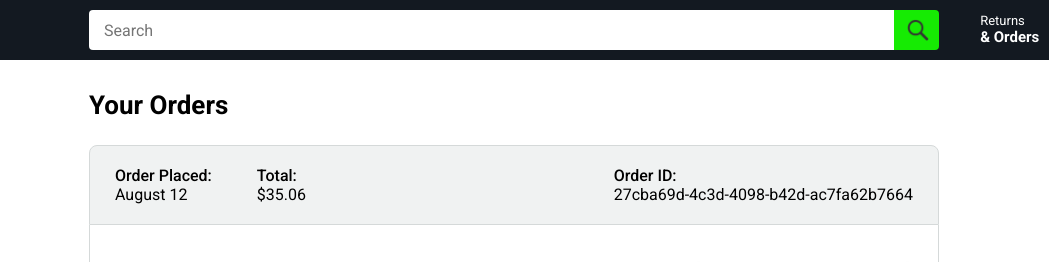
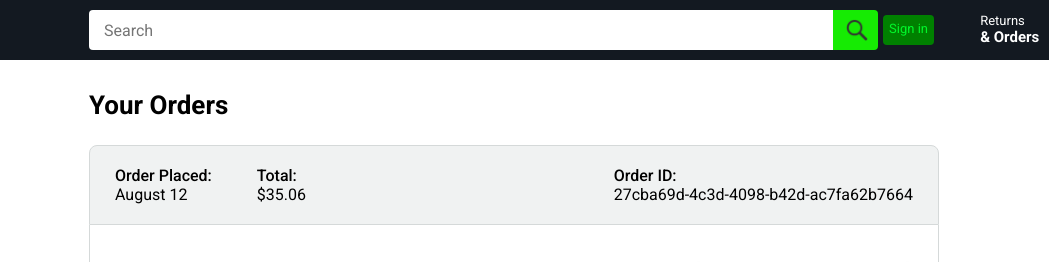
Before and after one commit to Jirotgak/jilo-e-commerce-website, a plain HTML site: page orders.html in a window 1280 px wide. Shown: the top 262 px of the page, 126-1175 px from the left. Drawn offline with Linux system fonts and the light colour scheme.

Commit message:
added signin-button

```diff
--- a/orders.html
+++ b/orders.html
@@ -1,5 +1,6 @@
 <!DOCTYPE html>
 <html>
+
 <head>
   <title>Orders</title>
 
@@ -18,14 +19,13 @@
   <link rel="stylesheet" href="styles/shared/jilo-header.css">
   <link rel="stylesheet" href="styles/pages/orders.css">
 </head>
+
 <body>
   <div class="jilo-header">
     <div class="jilo-header-left-section">
       <a href="jilo.html" class="header-link">
-          <img class="jilo-logo"
-            src="images/jilo-logo-white.png">
-          <img class="jilo-mobile-logo"
-            src="images/jilo-mobile-logo-white.png">
+        <img class="jilo-logo" src="images/jilo-logo-white.png">
+        <img class="jilo-mobile-logo" src="images/jilo-mobile-logo-white.png">
       </a>
     </div>
 
@@ -35,6 +35,9 @@
       <button class="search-button">
         <img class="search-icon" src="images/icons/search-icon.png">
       </button>
+      <div class="sign-in js-sign-in-button header-link">
+        Sign in
+      </div>
     </div>
 
     <div class="jilo-header-right-section">
@@ -187,4 +190,5 @@
     </div>
   </div>
 </body>
+
 </html>
--- a/styles/shared/jilo-header.css
+++ b/styles/shared/jilo-header.css
@@ -96,6 +96,18 @@
   margin-top: 3px;
 }
 
+.sign-in {
+  color: rgb(1, 247, 42);
+  display: block;
+  font-size: 13px;
+  margin: 5px;
+  background-color: green;
+  cursor: border;
+  padding: 5px;
+  border-radius: 4px;
+  text-align: center;
+}
+
 .jilo-header-right-section {
   width: 180px;
   flex-shrink: 0;
```
Also changed, not shown: jilo.html (+3 -0 lines). Lines whose indentation alone changed are shown as unchanged.
